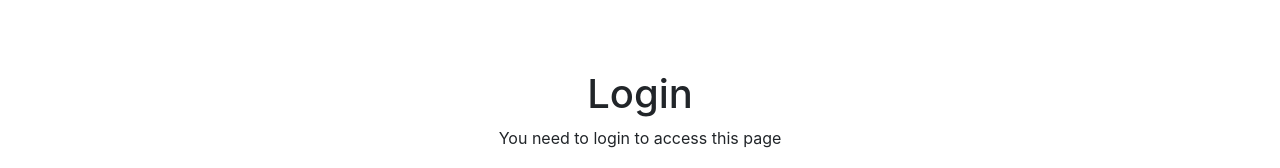
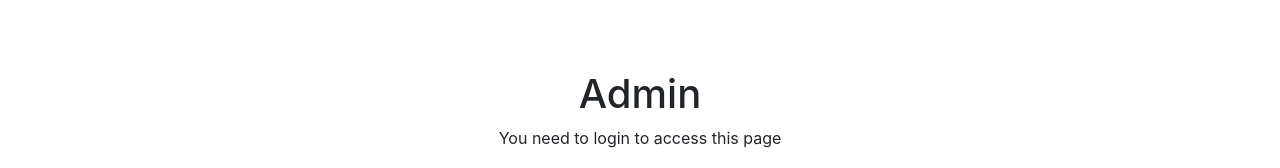
Before and after one commit to camilla-design/heels-shop, a Next.js app: page /adminLogin in a window 1280 px wide. Shown: the part 210-378 px from the top of the page. Built offline with nearby package versions, Linux system fonts and the light colour scheme; no server answers; a web font is replaced by a local one.

Commit message:
update admin title

```diff
--- a/pages/adminLogin.js
+++ b/pages/adminLogin.js
@@ -37,10 +37,10 @@ function AdminLogin() {
   return (
     <>
       <Head>
-        <title>Login</title>
+        <title>Admin</title>
       </Head>
       <div className={styles.container}>
-        <h1>Login</h1>
+        <h1>Admin</h1>
         You need to login to access this page
         <div></div>
         <form className={formStyle.container}>
```
